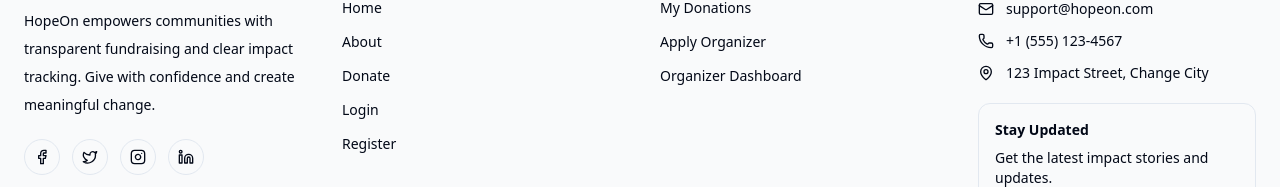
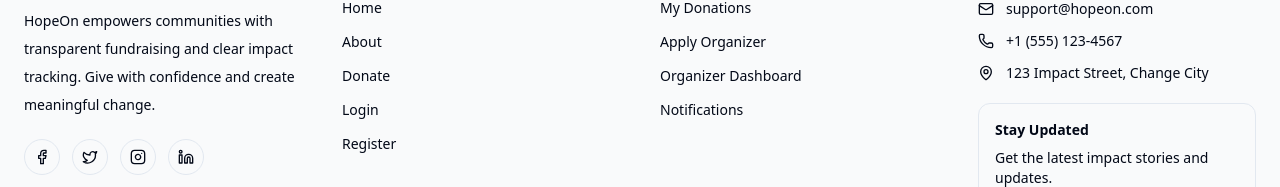
Before and after one commit to Supriya6462/hopeonfrontend, a React (Vite) app in the folder Frontendfiles/Hopeon/: page / in a window 1280 px wide. Shown: the part 1572-1759 px from the top of the page. Built offline with nearby package versions, Linux system fonts and the light colour scheme; no server answers.

Commit message:
footer updated

```diff
--- a/Frontendfiles/Hopeon/src/components/shared/Footer.tsx
+++ b/Frontendfiles/Hopeon/src/components/shared/Footer.tsx
@@ -36,6 +36,7 @@ const SUPPORT_LINKS = [
   { name: "My Donations", href: ROUTES.DONOR_DONATIONS },
   { name: "Apply Organizer", href: ROUTES.APPLY_ORGANIZER },
   { name: "Organizer Dashboard", href: ROUTES.ORGANIZER_DASHBOARD },
+  { name: "Notifications", href: ROUTES.NOTIFICATIONS },
 ];
 
 export default function Footer() {
```
